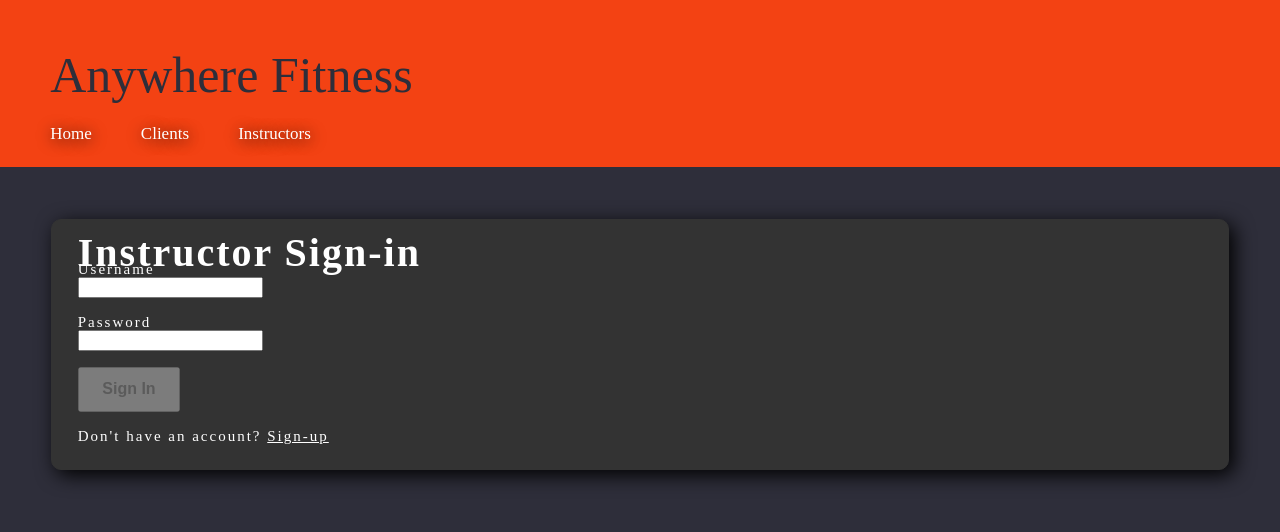
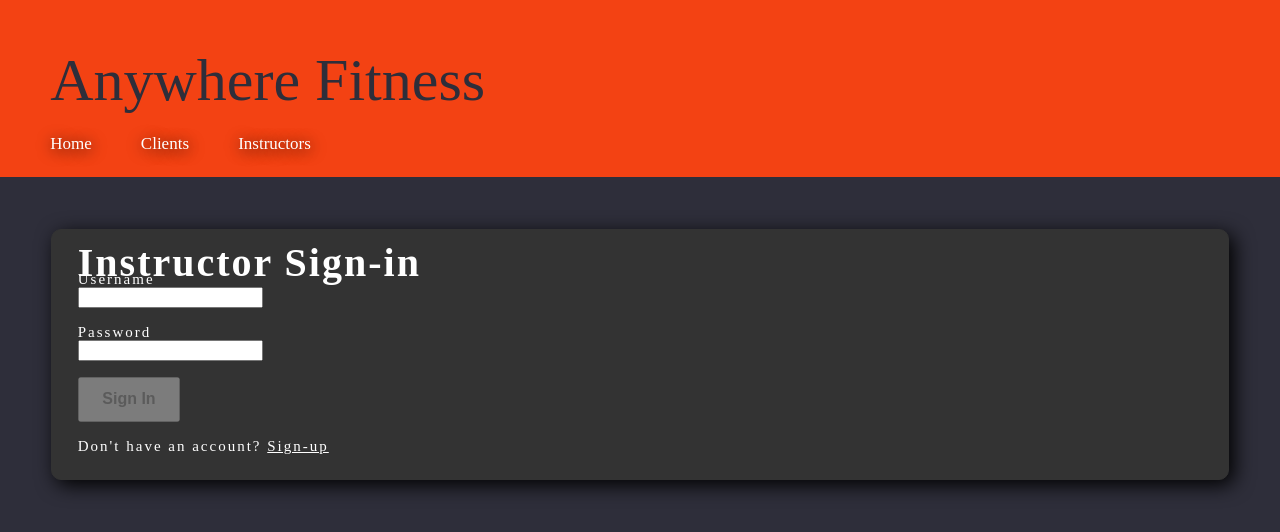
Before and after one commit to Anywhere-Fitness-10162020/App, a React (Vite) app: page /instructors in a window 1280 px wide. Shown: the top 532 px of the page. Built offline with nearby package versions, Linux system fonts and the light colour scheme.

Commit message:
style adjustments

```diff
--- a/src/App.js
+++ b/src/App.js
@@ -18,7 +18,7 @@ const NavContainer = styled.div`
     background-color: #F34213;
 
     h1 {
-        font-size: 5rem;
+        font-size: 6rem;
         margin: 2%;
     }
 
--- a/src/components/Homepage.js
+++ b/src/components/Homepage.js
@@ -9,7 +9,7 @@ const HomepageContainer = styled.div`
     color: #fff;
 
     h2 {
-        font-size: 4rem;
+        font-size: 3rem;
     }
 
     .hero {
```
